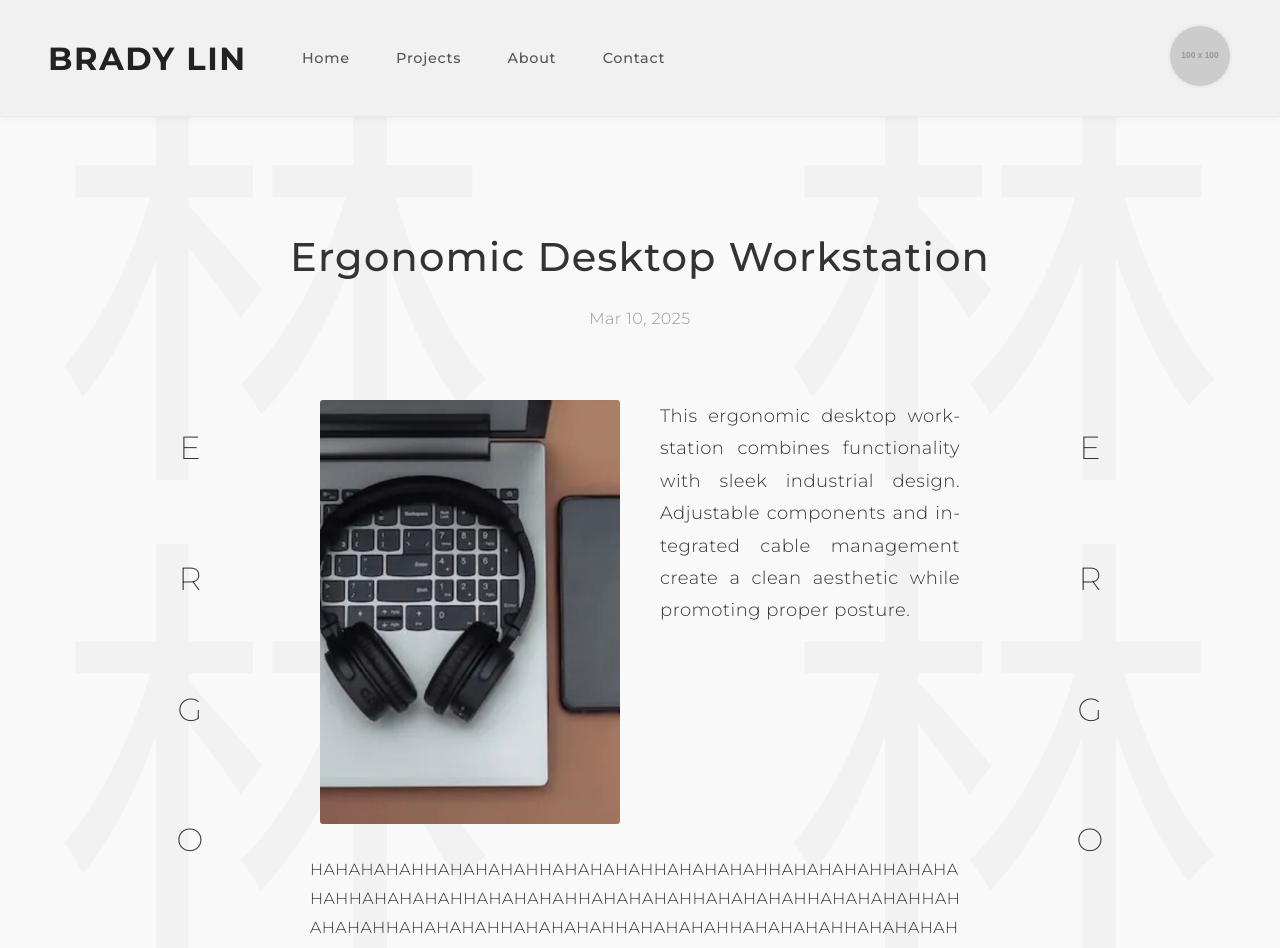
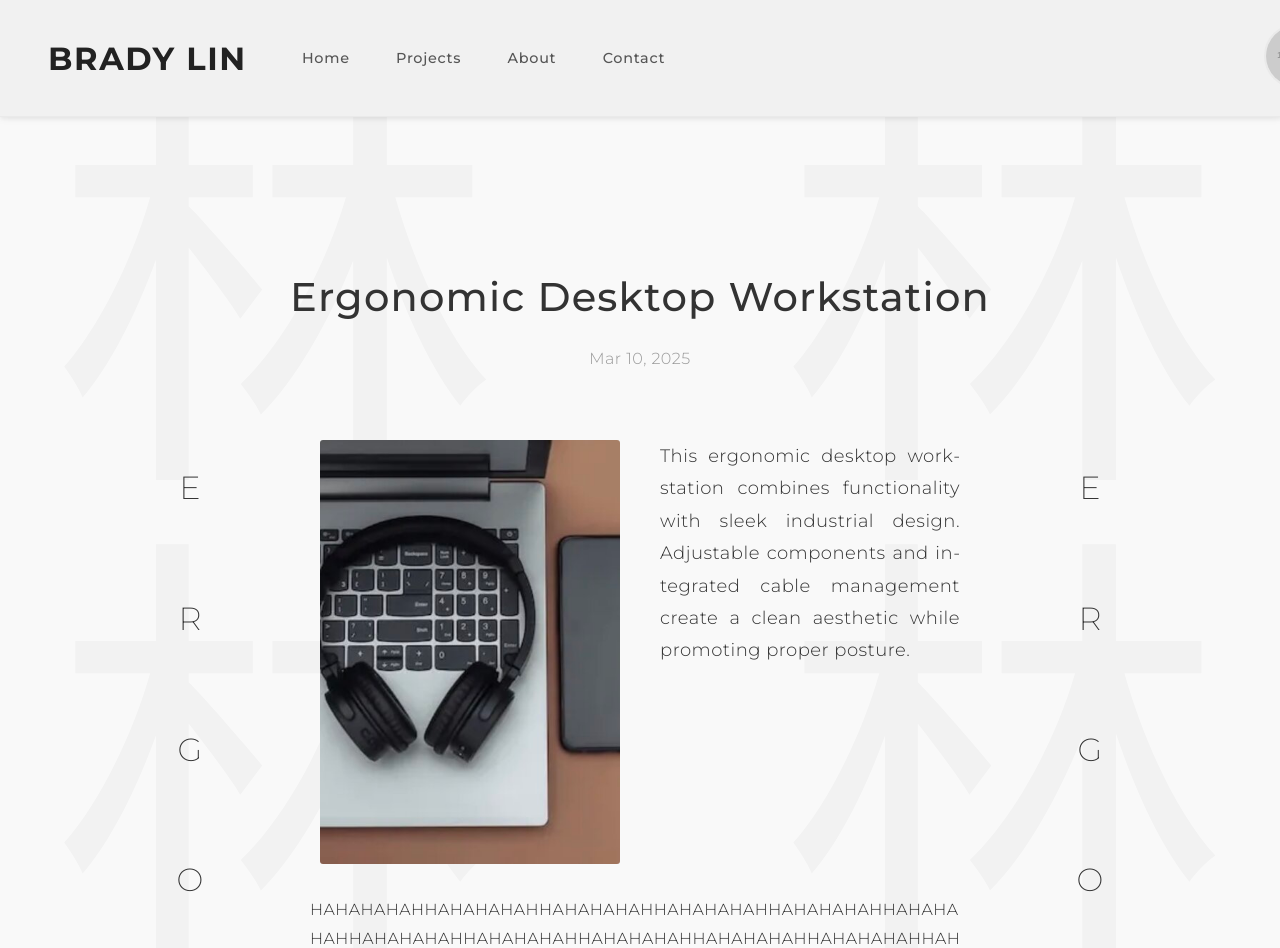
Before and after one commit to Bylin-code/Bylin-code.github.io, a Jekyll site: the page built from _posts/2025-03-10-project3.md, in a window 1280 px wide and 1400 px high. Shown: the top 948 px of the window. Built offline with Jekyll 4.4.1, drawn with Linux system fonts in a browser that asks for light colours.

Commit message:
completeed post format

```diff
--- a/_layouts/default.html
+++ b/_layouts/default.html
@@ -308,6 +308,13 @@
         border-bottom: 1px solid #eaeaea;
         font-size: 0.9rem;
         letter-spacing: 0.05em;
+        position: fixed;
+        top: 0;
+        left: 0;
+        right: 0;
+        width: 100%;
+        z-index: 1000; /* Ensure nav stays on top of all content */
+        box-shadow: 0 2px 4px rgba(0,0,0,0.05);
       }
 
       .logo-nav {
--- a/_layouts/post.html
+++ b/_layouts/post.html
@@ -183,7 +183,9 @@
     background-color: transparent;
     color: var(--color-text, #333);
     font-family: 'Montserrat', sans-serif;
-    margin-top: 80px; /* Add space below the header */
+    margin-top: 120px; /* Increased space to clear the header */
+    position: relative;
+    z-index: 1; /* Lower z-index than the nav */
   }
 
   /* Project header styling */
```
